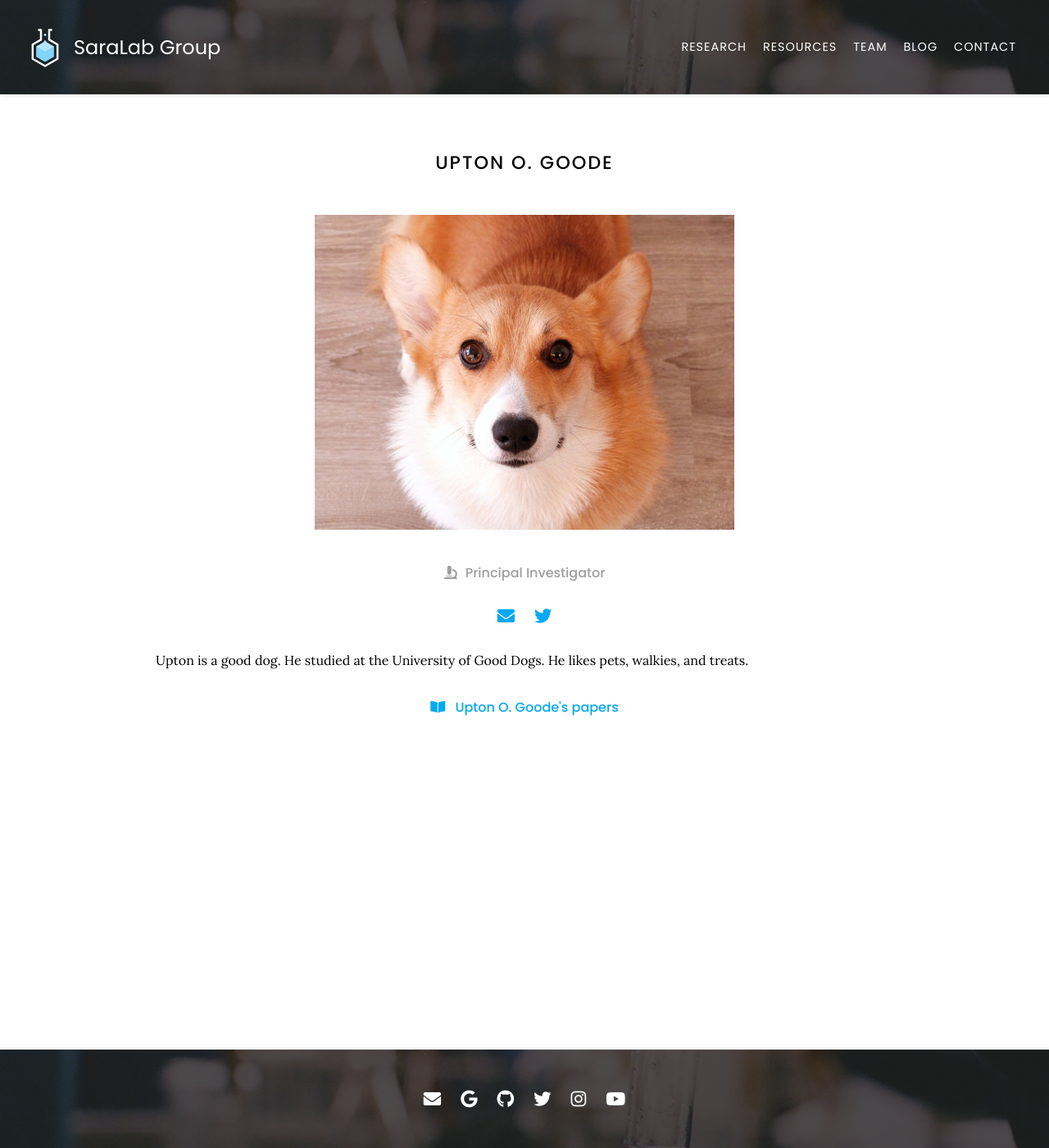
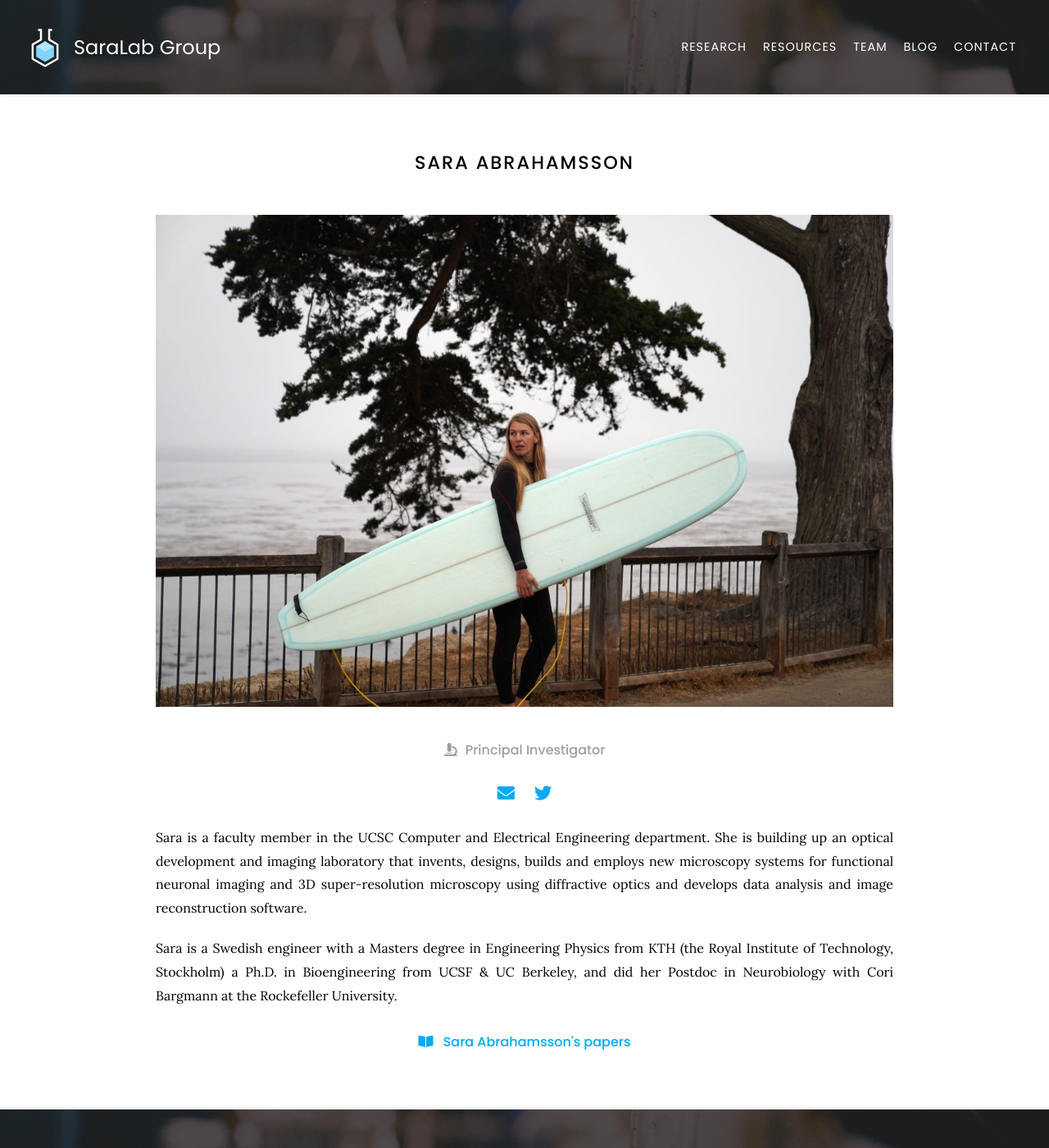
Before and after one commit to SaraLab-Group/saralab-website, a Jekyll site: the page built from _members/upton-goode.md, in a window 1280 px wide and 1400 px high. Shown: the whole window at 82% size. Built offline with Jekyll 4.4.1, drawn with Linux system fonts in a browser that asks for light colours; nearby versions of some CDN libraries.

Commit message:
Update upton-goode.md

```diff
--- a/_members/upton-goode.md
+++ b/_members/upton-goode.md
@@ -1,15 +1,13 @@
 ---
-title: Upton O. Goode
-image: images/member.jpg
+title: Sara Abrahamsson
+image: images/members/sara.jpg
 role: pi
 aliases:
-  - U. Goode
-  - U. O. Goode
-  - U Goode
-email: upton@ogoode.com
-twitter: uptonogoode
+  - S. Abrahamsson
+email: sara@ucsc.edu
+twitter: FourierPower
 ---
 
-Upton is a good dog.
-He studied at the University of Good Dogs.
-He likes pets, walkies, and treats.
+Sara is a faculty member in the UCSC Computer and Electrical Engineering department. She is building up an optical development and imaging laboratory that invents, designs, builds and employs new microscopy systems for functional neuronal imaging and 3D super-resolution microscopy using diffractive optics and develops data analysis and image reconstruction software.
+
+Sara is a Swedish engineer with a Masters degree in Engineering Physics from KTH (the Royal Institute of Technology, Stockholm) a Ph.D. in Bioengineering from UCSF & UC Berkeley, and did her Postdoc in Neurobiology with Cori Bargmann at the Rockefeller University.
```
